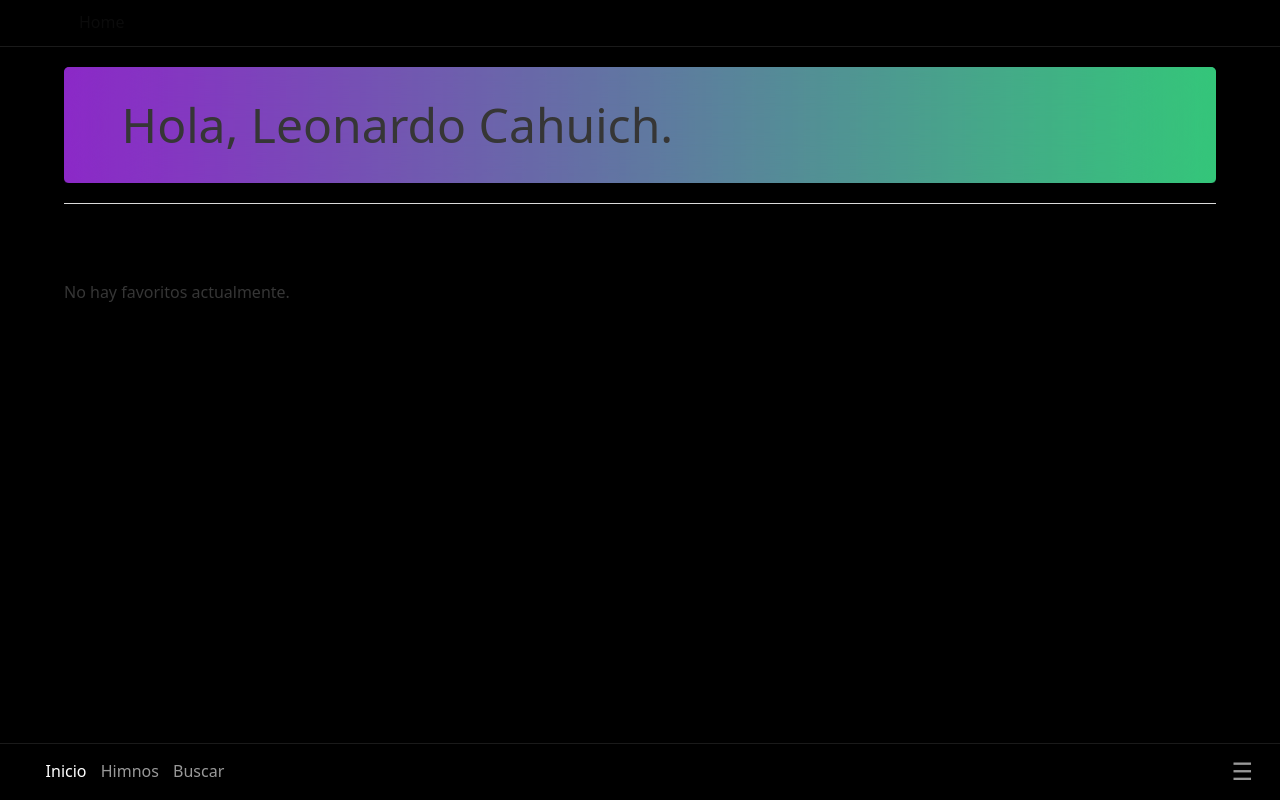
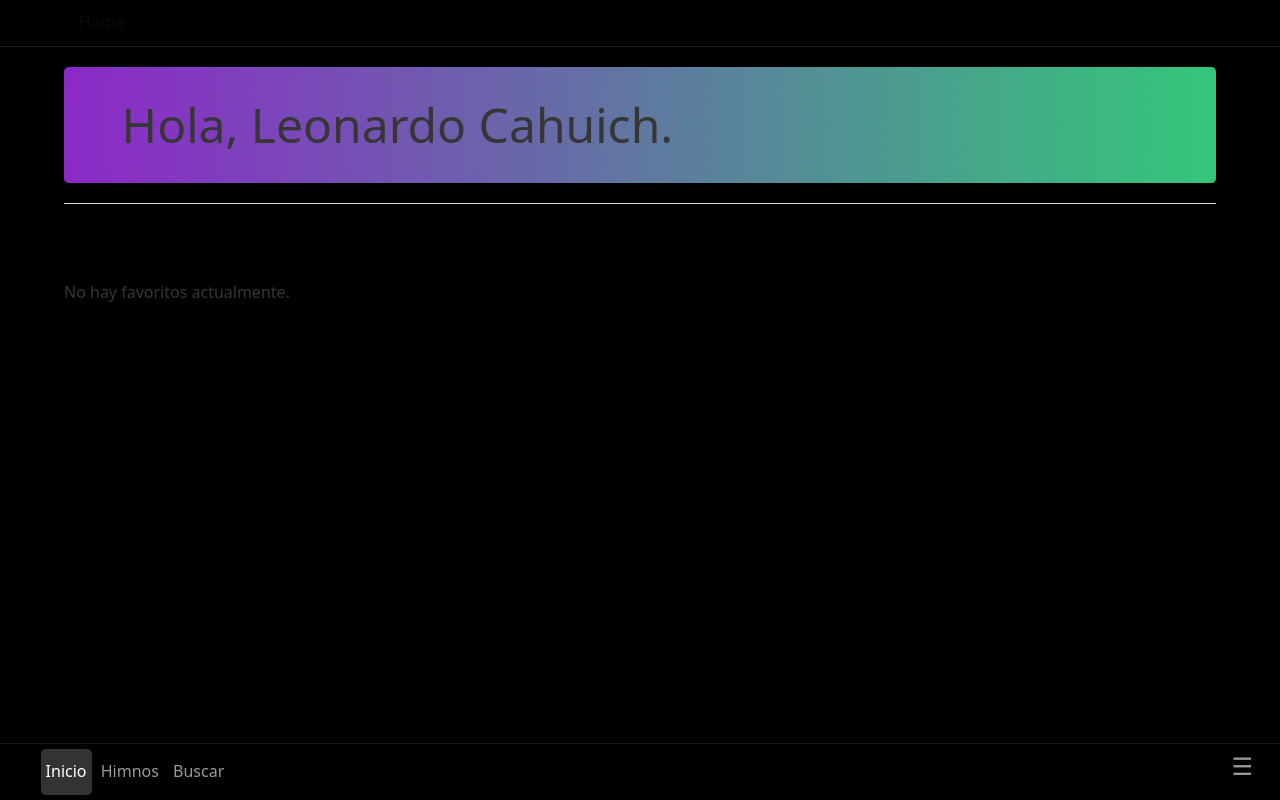
Before and after one commit to LeonardoCahuichMX/cahuich.css, a website built with webpack: page himnario-presbiteriano/index.html in a window 1280 px wide. In both pictures the pointer is over the link "Inicio". Built offline with nearby package versions, Linux system fonts and the light colour scheme.

Commit message:
Correcciónes CSS.

```diff
--- a/himnario-presbiteriano/css/style.css
+++ b/himnario-presbiteriano/css/style.css
@@ -159,7 +159,7 @@ body {
     padding: 0 2%;
 
     display: grid;
-    grid-template-columns: auto 20%;
+    grid-template-columns: auto 10%;
     column-gap: 20px;
     row-gap: 20px;
 
@@ -219,14 +219,17 @@ body {
    }*/
 
  #nav-pag ul  li a {
-   padding: 15px 5px;
+   padding: 10px 5px;
+   margin: 5px 2;
    cursor: pointer;
    display: inline-block;
    transition: 0.2s ease-in-out all;
  }
- #nav-pag ul li a:hover {
-   background-color: rgba(0, 0, 0, 0.2);
-   backdrop-filter: blur(20px);
+ #nav-pag ul li a:hover, #nav-pag ul li a:active {
+    background-color: rgba(255, 255, 255, 0.2);
+    padding: 10px 5px;
+    margin: 5px 0;
+    border-radius: 5px;
    transition: 0.2s ease-in-out all;
  }
  #nav-pag ul li a::after {
--- a/himnario-presbiteriano/js/app.js
+++ b/himnario-presbiteriano/js/app.js
@@ -102,7 +102,7 @@ window.addEventListener('load', function() {
                 if(hayFavoritos === true) {
                     botonesHimnos();
                 } else {
-                    document.getElementById("recientes").innerHTML += `
+                    document.getElementById("recientes").innerHTML = `
                     <p>No hay favoritos actualmente.</p>`;
                 }
             }
```
